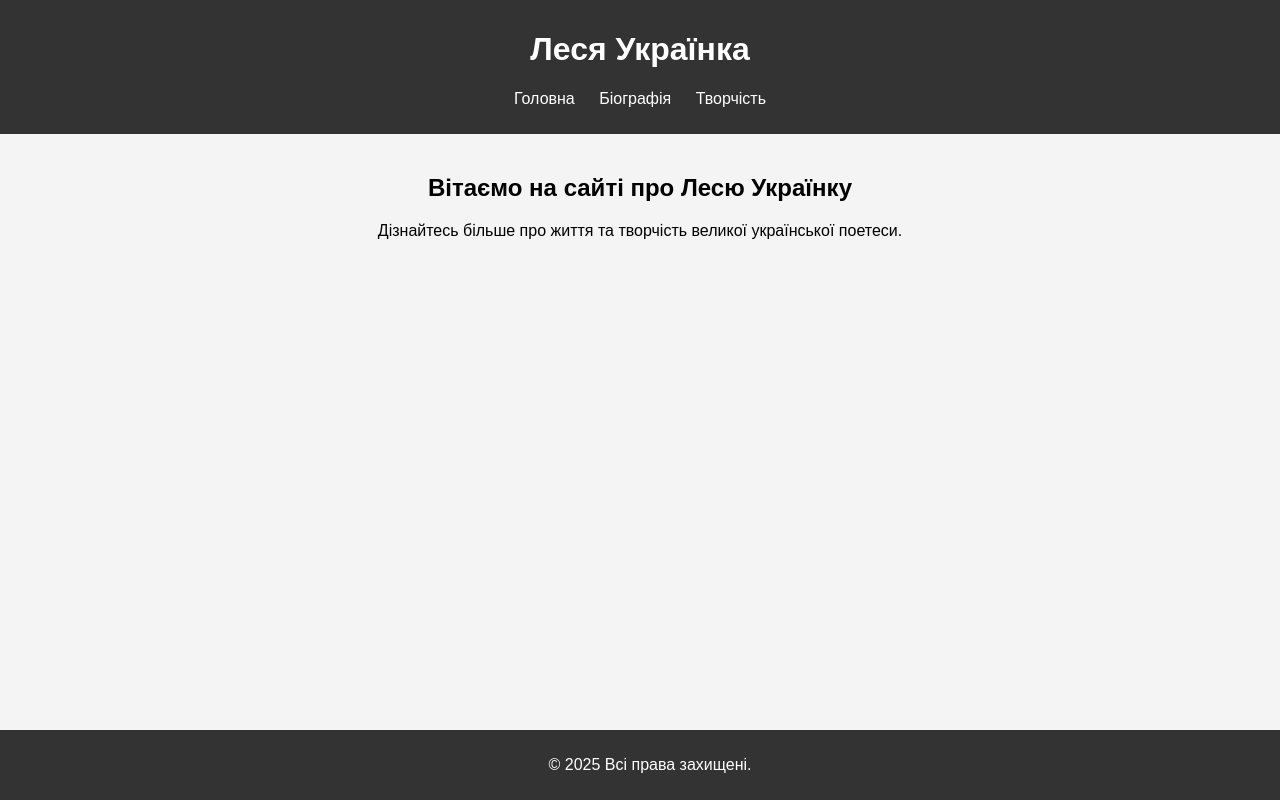
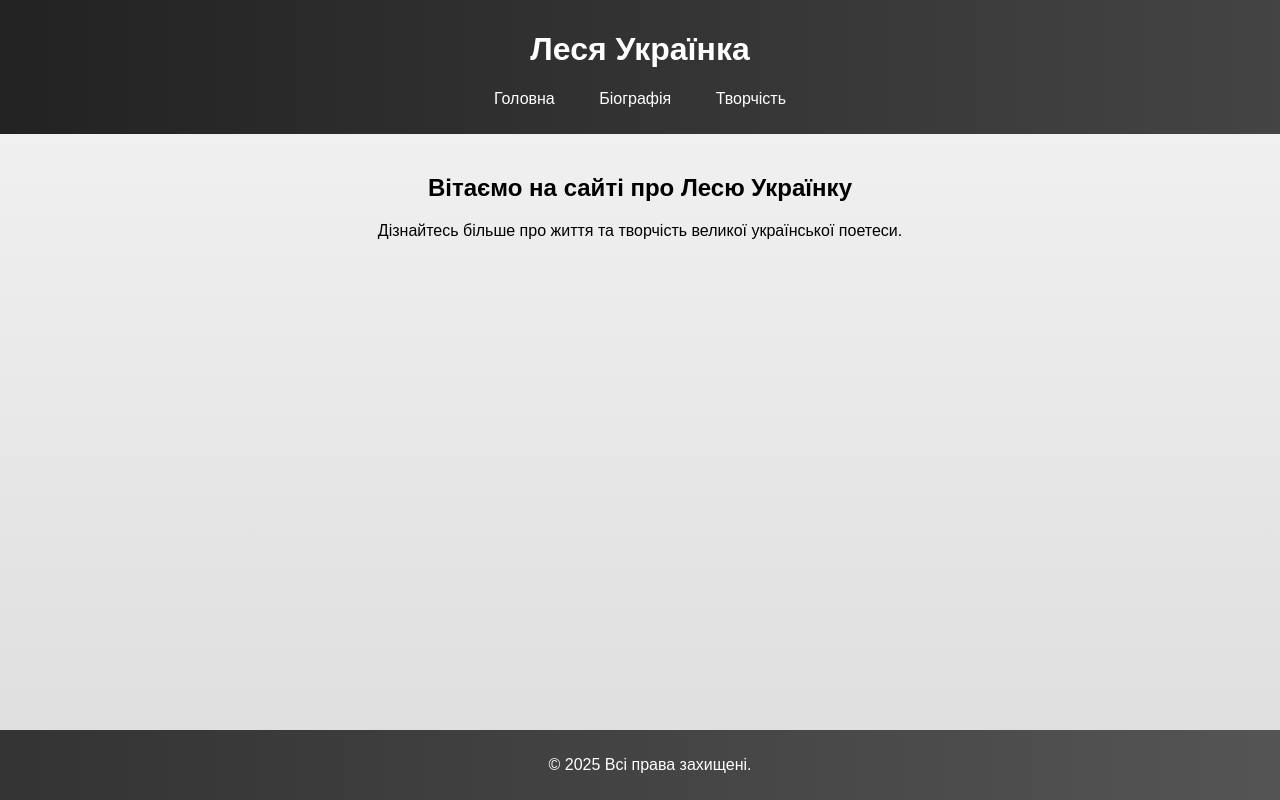
Before and after one commit to CapibarychLogik/Lesia-site-example, a plain HTML site: page index.html in a window 1280 px wide. Drawn offline with Linux system fonts and the light colour scheme.

Commit message:
Update styles.css

```diff
--- a/styles.css
+++ b/styles.css
@@ -2,13 +2,17 @@ body {
     font-family: Arial, sans-serif;
     margin: 0;
     padding: 0;
-    background-color: #f4f4f4;
+    background: linear-gradient(to bottom, #f4f4f4, #ddd);
     text-align: center;
 }
 header {
-    background-color: #333;
+    background: linear-gradient(to right, #333, #555);
     color: white;
     padding: 10px;
+    transition: background 0.3s ease-in-out;
+}
+header:hover {
+    background: linear-gradient(to right, #222, #444);
 }
 nav ul {
     list-style: none;
@@ -21,15 +25,32 @@ nav ul li {
 nav ul li a {
     color: white;
     text-decoration: none;
+    padding: 5px 10px;
+    transition: color 0.3s ease, background 0.3s ease;
+}
+nav ul li a:hover {
+    color: yellow;
+    background: rgba(255, 255, 255, 0.2);
+    border-radius: 5px;
 }
 main {
     padding: 20px;
 }
+section h2 {
+    transition: transform 0.3s ease-in-out;
+}
+section h2:hover {
+    transform: scale(1.05);
+}
 footer {
-    background-color: #333;
+    background: linear-gradient(to right, #333, #555);
     color: white;
     padding: 10px;
     position: fixed;
     bottom: 0;
     width: 100%;
+    transition: background 0.3s ease-in-out;
 }
+footer:hover {
+    background: linear-gradient(to right, #222, #444);
+}
```
